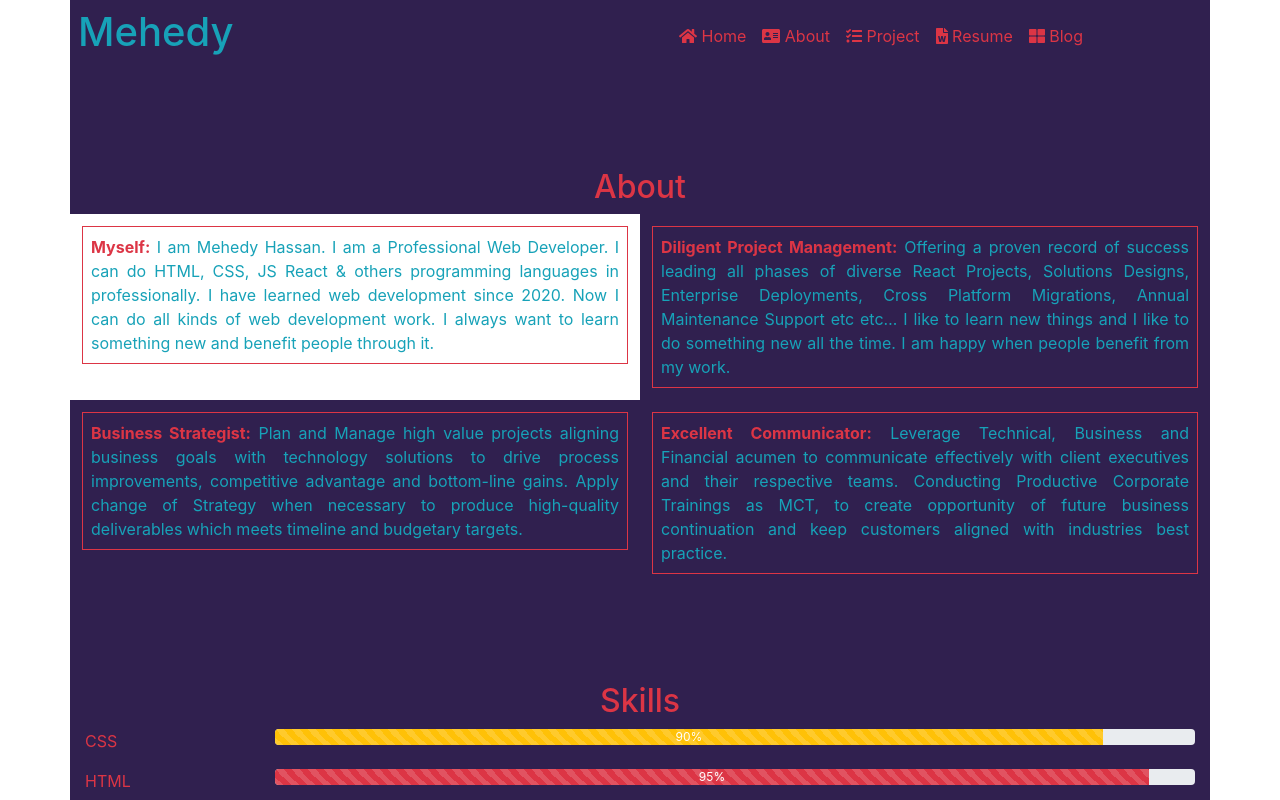
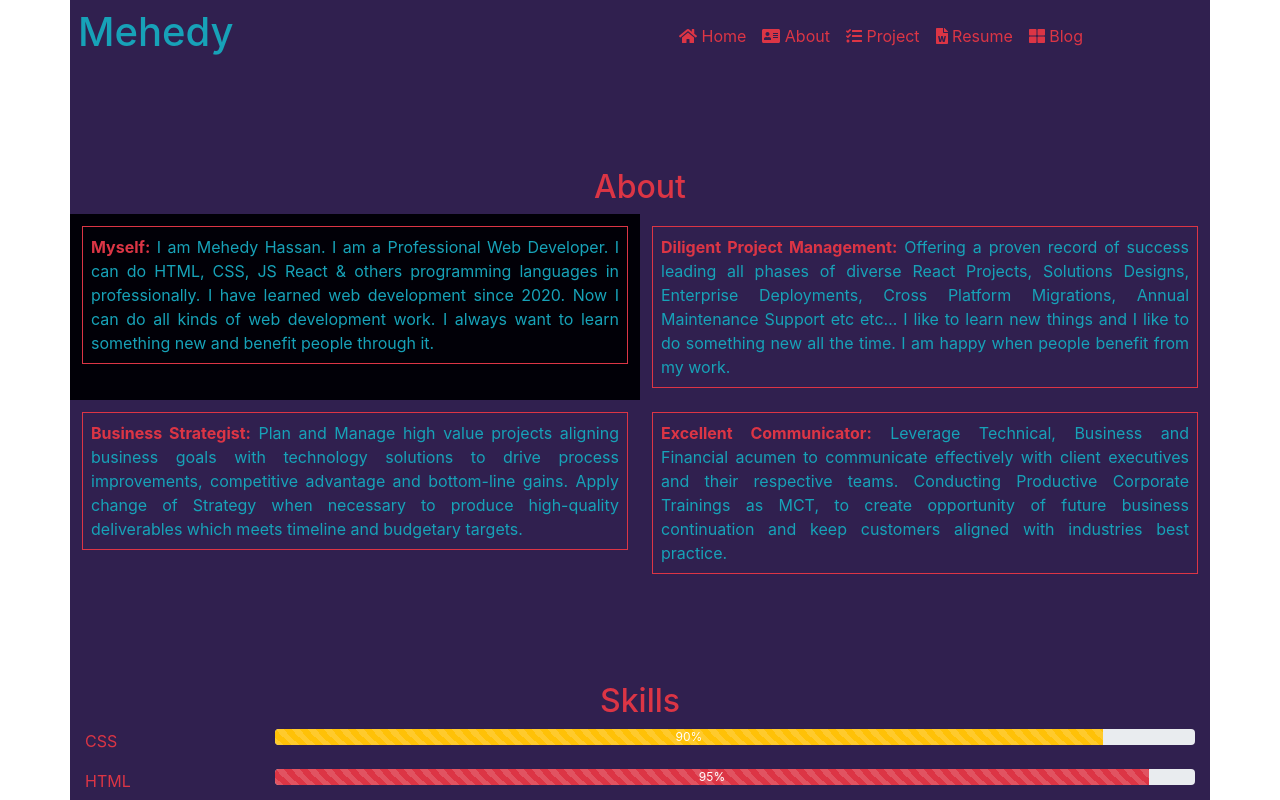
Before and after one commit to mdmehedyhassan/my-protfolio, a React (Create React App) app: page /about in a window 1280 px wide. In both pictures the pointer is over the element 355 px from the left and 307 px from the top of the page. Shown: the top 800 px of the page. Built offline with nearby package versions, Linux system fonts and the light colour scheme.

Commit message:
test passed

```diff
--- a/src/components/ProjectDetail/ProjectDetail.css
+++ b/src/components/ProjectDetail/ProjectDetail.css
@@ -1,4 +1,4 @@
 .project-detail-card:hover {
-    background-color: rgb(255, 255, 255) !important;
+    background-color: rgb(1, 0, 7) !important;
     width: 1.2em;
 }
```
